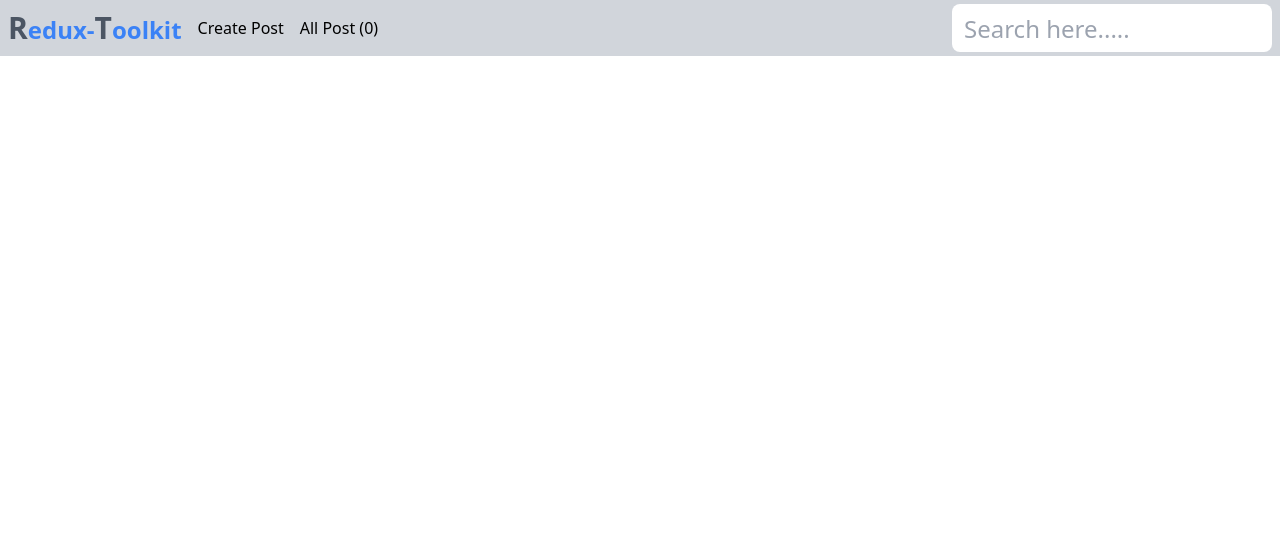
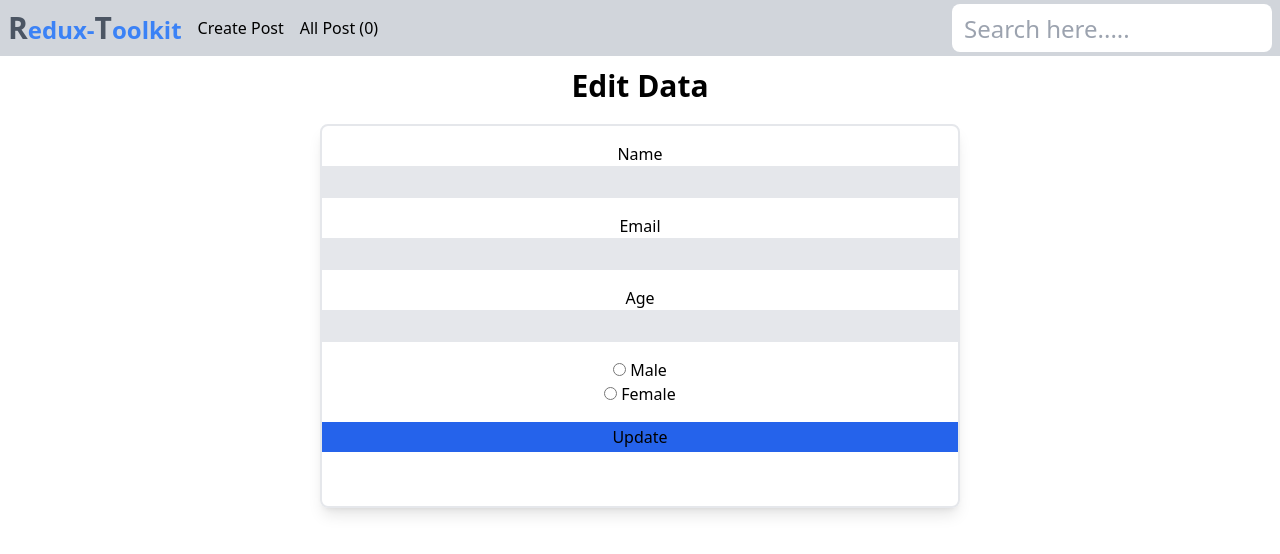
Before and after one commit to My-Journey-to-be-developer/CRUD_APP-Redux-Toolkit-, a React (Create React App) app: page /edit/1 in a window 1280 px wide. Shown: the top 554 px of the page. Built offline with nearby package versions, Linux system fonts and the light colour scheme.

Commit message:
Update.jsx component created and edit button in Read.jsx starts functioning

```diff
--- a/src/App.js
+++ b/src/App.js
@@ -3,6 +3,7 @@ import Create from './components/Create';
 import Navbar from './components/Navbar';
 import Read from "./components/Read";
 import {BrowserRouter, Routes, Route} from "react-router-dom"
+import Update from './components/Update';
 
 function App() {
   return (
@@ -12,6 +13,7 @@ function App() {
     <Routes>
       <Route exact path='/' element={<Create/>}/>
       <Route exact path='/read' element={<Read/>}/>
+      <Route exact path='/edit/:id' element={<Update/>}/>
     </Routes>
     </BrowserRouter>
 
--- a/src/components/Create.jsx
+++ b/src/components/Create.jsx
@@ -52,7 +52,7 @@ const navigate = useNavigate();
           <label className="mt-4">Age</label>
           <input
             className="bg-gray-200 h-8"
-            type="number"
+            type="text"
             name="age"
             autoComplete="off"
             onChange={getUserData}
--- a/src/components/Read.jsx
+++ b/src/components/Read.jsx
@@ -4,6 +4,7 @@ import { useDispatch } from "react-redux";
 import { useSelector } from "react-redux";
 import ReadSub from "./ReadSub";
 import CustomModal from "./CustomModal";
+import { Link } from "react-router-dom";
 
 const Read = () => {
   const dispatch = useDispatch();
@@ -43,9 +44,10 @@ const Read = () => {
                     >
                       View
                     </button>
-                    <button className="w-[60px] bg-gray-500 mr-4 rounded-md text-slate-200 hover:text-blue-500">
+                    <Link to={`/edit/${element.id}`}
+                    className="w-[60px] bg-gray-500 mr-4 rounded-md text-slate-200 hover:text-blue-500">
                       Edit
-                    </button>
+                    </Link>
                     <button
                     onClick={()=>dispatch(deleteUser(element.id))}
                     className="w-[60px] bg-gray-500 mr-4 rounded-md text-slate-200 hover:text-blue-500">
--- a/src/components/ReadSub.jsx
+++ b/src/components/ReadSub.jsx
@@ -1,14 +1,14 @@
 import React from 'react'
 // import {useState} from "react";
 
-const ReadSub = ({ name,email,gender}) => {
+const ReadSub = ({name,email,gender}) => {
   // const [myid, setMyId] = useState();
 
   return (
     <div className='flex flex-col items-start gap-2 mb-2'>
         <p className='ml-20'><span className='font-bold'>Name:</span> {name}</p>
         <p className='ml-20'><span className='font-bold'>Email:</span> {email}</p>
-        <p className='ml-20'><span className='font-bold'>Age:</span> {gender}</p>
+        <p className='ml-20'><span className='font-bold'>Gender:</span> {gender}</p>
         {/* <div className='flex ml-20 my-2'> */}
         {/* <div className='flex'>
         <button className='w-[60px] bg-gray-500 mr-4 rounded-md text-slate-200 hover:text-blue-500' onClick={()=>[setMyId(id), setShowPopup(true)]}>View</button>
--- /dev/null
+++ b/src/components/Update.jsx
@@ -0,0 +1,108 @@
+import React, { useState, useEffect } from 'react'
+import {useSelector,useDispatch} from "react-redux"
+import {useParams} from "react-router-dom"
+import {updateUser} from "../features/UserDetailSlice"
+import {useNavigate} from "react-router-dom"
+
+const Update = () => {
+    const dispatch = useDispatch();
+    const {id} = useParams();
+    const [updateData, setUpdateData] = useState();
+    const navigate = useNavigate();
+    const allUsers = useSelector((state)=>state.app);
+    // console.log(allUsers);
+
+    useEffect(()=>{
+        if(id){
+        const singleUser = allUsers.users.filter((elem)=> elem.id === id);
+        setUpdateData(singleUser[0]);
+        }
+    },[])
+    // console.log(updateData);
+
+    const newData = (e)=>{
+        setUpdateData ({...updateData, [e.target.name] : e.target.value});
+
+    }
+    // console.log(updateData);
+    const handleUpdate = (e)=>{
+        e.preventDefault();
+        dispatch(updateUser(updateData));
+        navigate("/read");
+
+    }
+
+  return (
+    <>
+    <h1 className="text-3xl font-bold my-3">Edit Data</h1>
+    <form
+      className="w-[50vw] h-[48vh] mx-auto my-5 border-2 shadow-lg rounded-lg"
+      onSubmit={handleUpdate}
+    >
+      <div className="flex flex-col">
+        <label className="mt-4">Name</label>
+        <input
+          className="bg-gray-200 h-8"
+          type="text"
+          name="name"
+          autoComplete="off"
+          value={updateData && updateData.name}
+          onChange={newData}
+        />
+      </div>
+      <div className="flex flex-col">
+        <label className="mt-4">Email</label>
+        <input
+          className="bg-gray-200 h-8"
+          type="email"
+          name="email"
+          autoComplete="off"
+          value={updateData && updateData.email}
+          onChange={newData}
+        />
+      </div>
+      <div className="flex flex-col">
+        <label className="mt-4">Age</label>
+        <input
+          className="bg-gray-200 h-8"
+          type="text"
+          name="age"
+          autoComplete="off"
+          value={updateData && updateData.age}
+          onChange={newData}
+        />
+      </div>
+
+      <div className="mt-4">
+        <input
+          className=""
+          type="radio"
+          name="gender"
+          value="Male"
+          checked ={updateData && updateData.gender === "Male"}
+          onChange={newData}
+
+        />
+        <label className="ml-1">Male</label>
+      </div>
+      <div className="">
+        <input
+          className="mr-1"
+          type="radio"
+          name="gender"
+          value="Female"
+          checked ={updateData && updateData.gender === "Female"}
+          onChange={newData}
+        />
+        <label>Female</label>
+      </div>
+
+      <button type="submit" className="my-4 h-[30px] w-full bg-blue-600 uto">
+        Update
+      </button>
+    </form>
+  </>
+  )
+}
+
+export default Update
--- a/src/features/UserDetailSlice.js
+++ b/src/features/UserDetailSlice.js
@@ -34,7 +34,7 @@ try {
 );
 
 //delete action
-//read action
+
 export const deleteUser = createAsyncThunk("deleteUser", async (id, {rejectWithValue})=>{
     const response = await fetch(`https://660efba6356b87a55c509dd7.mockapi.io/CRUD/${id}`,
     {method:"DELETE"}
@@ -48,6 +48,28 @@ export const deleteUser = createAsyncThunk("deleteUser", async (id, {rejectWithV
     }
     }
     );
+
+    //update action
+    export const updateUser = createAsyncThunk("updateUser", async (data, {rejectWithValue})=>{
+        console.log("updated data", data);
+        const response = await fetch(`https://660efba6356b87a55c509dd7.mockapi.io/CRUD/${data.id}`,{
+            method: "PUT",
+            headers:{
+                "Content-Type": "application/json",
+            },
+            body:JSON.stringify(data)
+        },
+    );
+        try {
+            const result = await response.json();
+            // console.log(result);
+            return result;
+        } catch (error) {
+            rejectWithValue(error);
+        }
+        }
+        );
+
 
 export const userDetail = createSlice({
     name: "userDetail",
@@ -92,9 +114,29 @@ export const userDetail = createSlice({
         builder.addCase(deleteUser.rejected,(state,action)=>{
             state.loading = false;
             state.users = action.payload;
+        }),
+        builder.addCase(updateUser.pending,(state)=>{
+            state.loading = true;
+        }),
+        builder.addCase(updateUser.fulfilled,(state,action)=>{
+            state.loading = false;
+            state.users = state.users.map((ele)=>{
+                return (ele.id === action.payload.id ? action.payload :ele)
+            });  //OR
+
+            // state.users = state.users.map((ele)=>
+            //     (ele.id === action.payload.id ? action.payload :ele)
+            // );
+
+            });
+
+
+
+        builder.addCase(updateUser.rejected,(state,action)=>{
+            state.loading = false;
+            state.users = action.payload;
         })
     },
-
-});
+    });
 
 export default userDetail.reducer;
```
